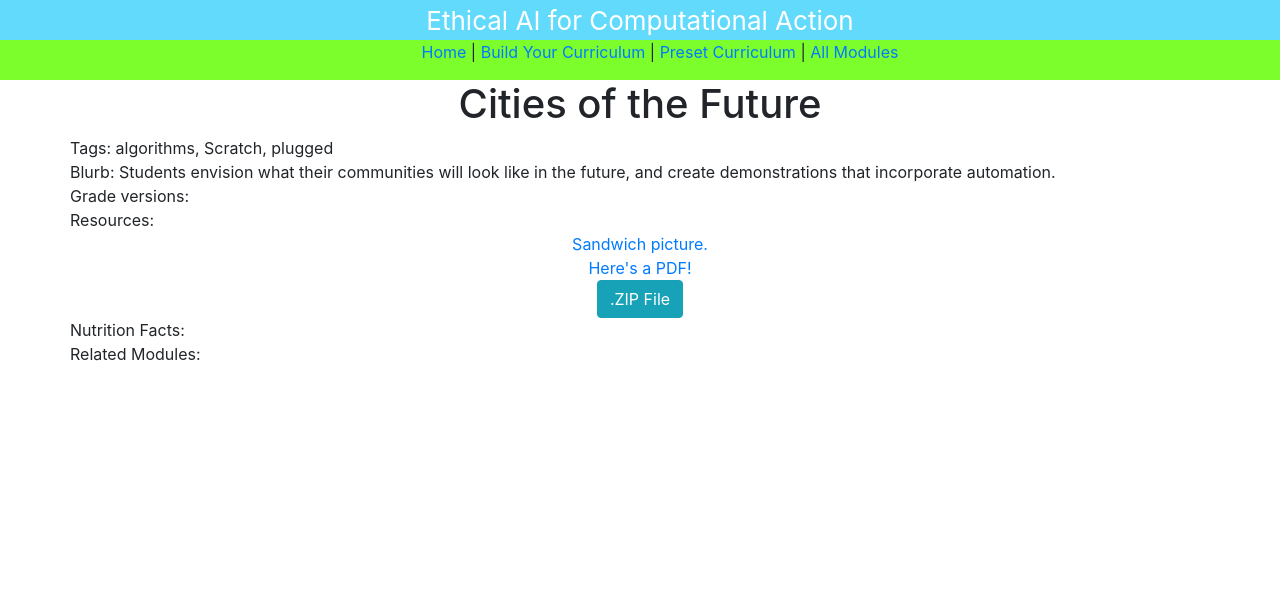
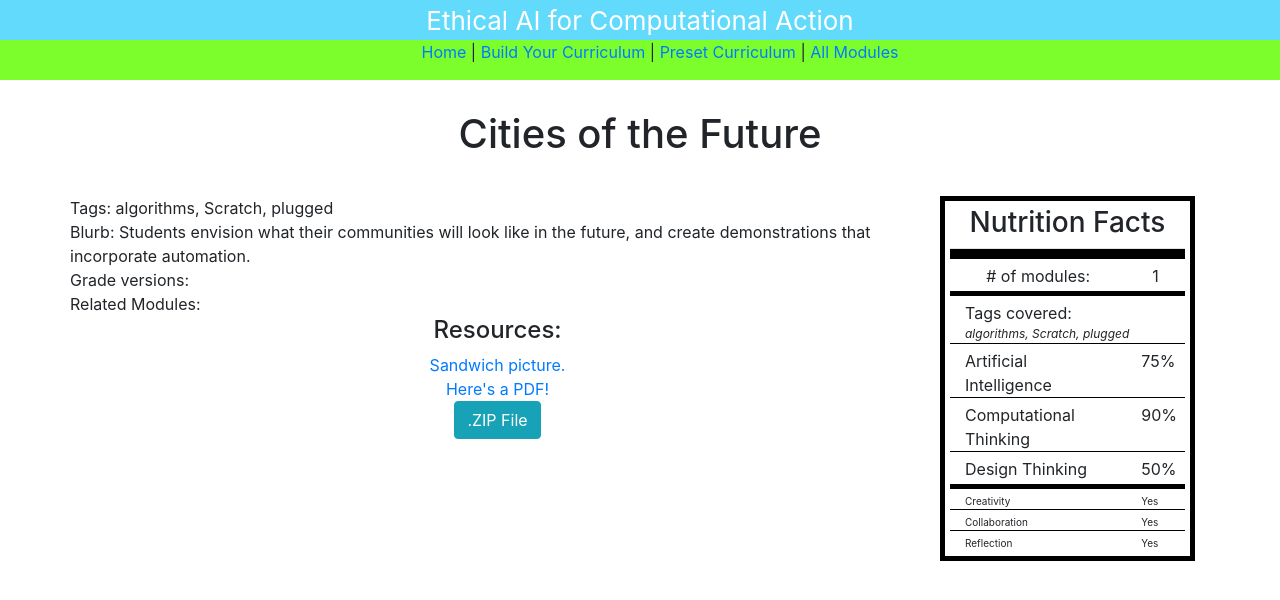
Before and after one commit to brandonwang15/meng-sandwich-app, a React (Create React App) app: page /sandwich/1 in a window 1280 px wide. Shown: the top 600 px of the page. Built offline with nearby package versions, Linux system fonts and the light colour scheme.

Commit message:
Improve SandwichPage; add nutrition facts.

```diff
--- a/src/components/pages/SandwichPage.js
+++ b/src/components/pages/SandwichPage.js
@@ -1,4 +1,7 @@
+import "./../../styles.css"
 import React, { Component } from "react";
+
+import NutritionFacts from "../modules/NutritionFacts"
 
 import PropTypes from 'prop-types';
 
@@ -7,11 +10,14 @@ class SandwichPage extends React.Component {
 
         return (
             <div class="container">
-                <div class="row">
+                <div class="row Page-title">
                     <div class="col-sm">
                         <h1>{this.props.sandwich.title}</h1>
                     </div>
                 </div>
+                <div class="row">
+                    <div class="col-9 text-left">
+
                         <div class="row">
                             Tags: {this.props.sandwich.tags.join(", ")}
                         </div>
@@ -22,21 +28,26 @@ class SandwichPage extends React.Component {
                             Grade versions:
                         </div>
                         <div class="row">
-                    Resources:
+                            Related Modules:
+                        </div>
+                        <div class="row text-center">
+                            <div class="col">
+                                <h4> Resources:</h4>
                                 {this.props.sandwich.resources.map((resource) => <div class="container">
-                        <a href={process.env.PUBLIC_URL+resource.url}>{resource.text}</a>
+                                    <a href={process.env.PUBLIC_URL + resource.url}>{resource.text}</a>
                                 </div>)}
                                 <div class="container">
-                            <a href={process.env.PUBLIC_URL+"/sandwich/"+this.props.sandwich.uid+"/sandwich-"+this.props.sandwich.uid+".zip"} class="btn btn-info" role="button">.ZIP File</a>
+                                    <a href={process.env.PUBLIC_URL + "/sandwich/" + this.props.sandwich.uid + "/sandwich-" + this.props.sandwich.uid + ".zip"} class="btn btn-info" role="button">.ZIP File</a>
                                 </div>
                             </div>
-                <div class="row">
-                    Nutrition Facts:
+                        </div>
                     </div>
 
-                <div class="row">
-                    Related Modules:
+                    <div class="col-3">
+                        <NutritionFacts sandwichData={[this.props.sandwich]} />
                     </div>
+                </div>
+
             </div>
         )
     }
```
Lines whose indentation alone changed are shown as unchanged.
